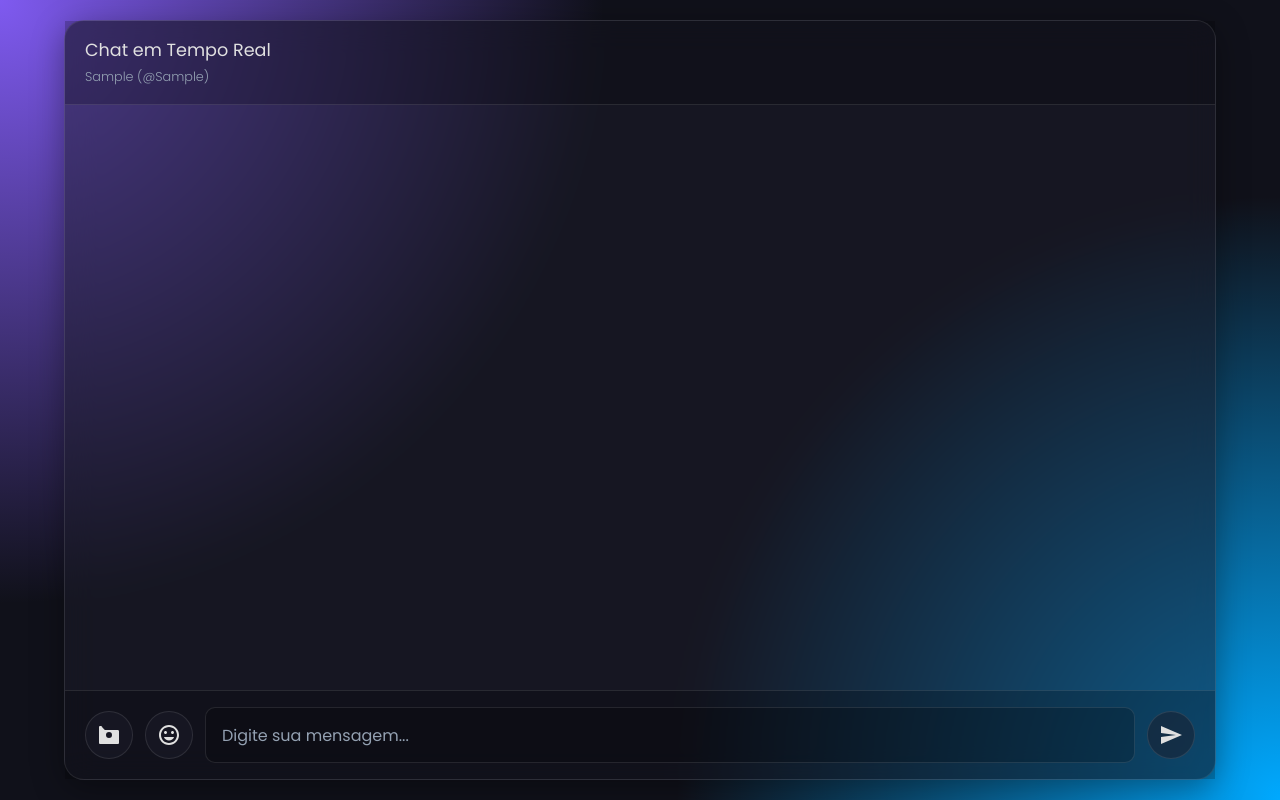
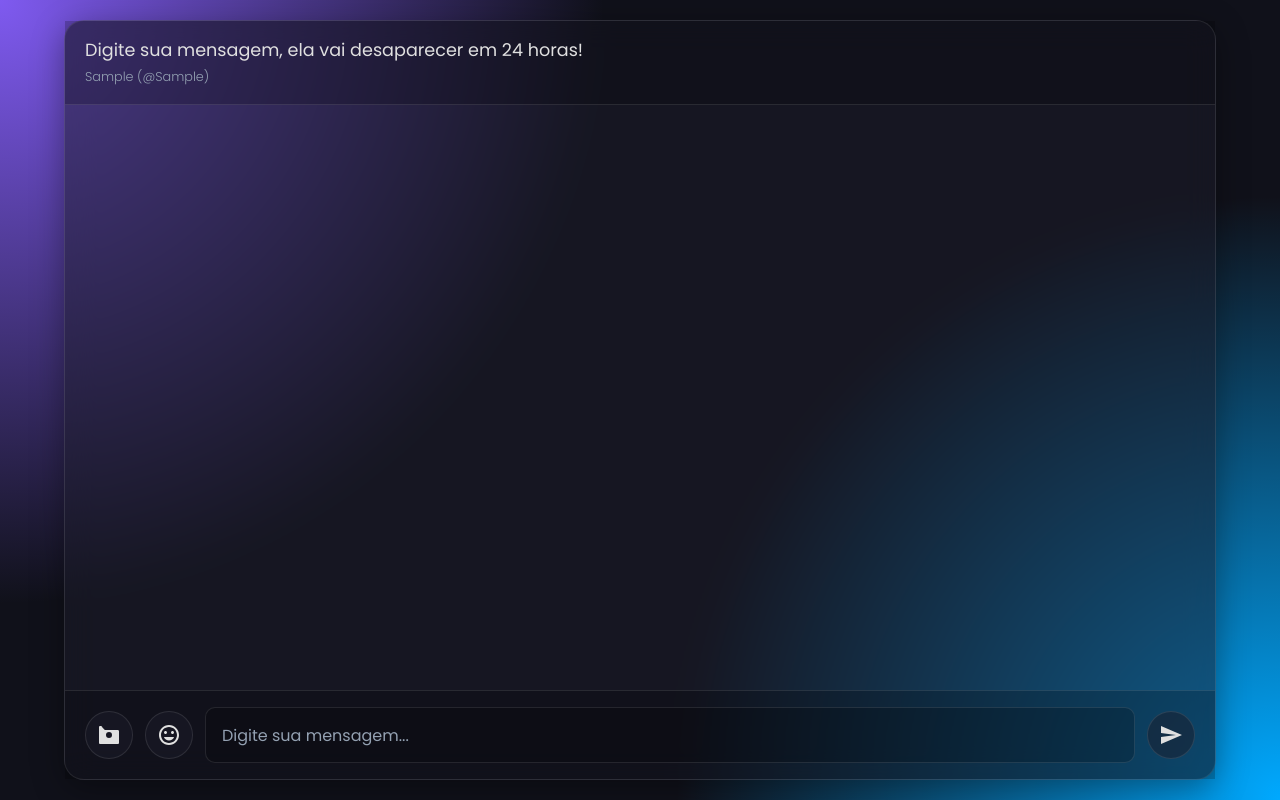
Before and after one commit to RicardoBMuller/secretchat, a plain HTML site: page index.html in a window 1280 px wide. Both pictures are taken after typing "Sample", "Sample" into the empty fields and a click on the button "Entrar no Chat". Drawn offline with nearby package versions, Linux system fonts and the light colour scheme; no server answers.

Commit message:
Update index.html

```diff
--- a/index.html
+++ b/index.html
@@ -3,7 +3,7 @@
 <head>
     <meta charset="UTF-8">
     <meta name="viewport" content="width=device-width, initial-scale=1.0">
-    <title>Chat Moderno Dark</title>
+    <title>Chat Secreto - 24hs de Mensagens</title>
 
     <link rel="preconnect" href="https://fonts.googleapis.com">
     <link rel="preconnect" href="https://fonts.gstatic.com" crossorigin>
@@ -251,7 +251,7 @@
         </div>
         <div id="chat-container">
             <header>
-                <h2>Chat em Tempo Real</h2>
+                <h2>Digite sua mensagem, ela vai desaparecer em 24 horas!</h2>
                 <span id="user-display"></span>
             </header>
             <div id="messages-list"></div>
```
